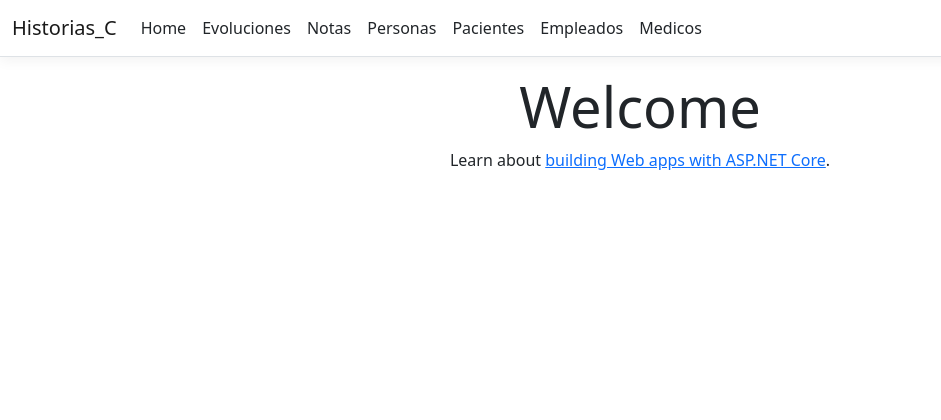
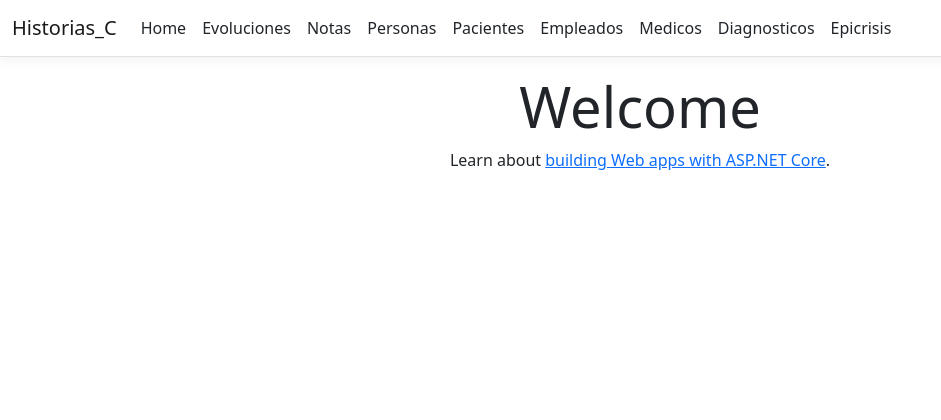
Before and after one commit to ivanparu/Clinical-History-System, an ASP.NET Core app: page / in a window 1280 px wide. Shown: the top 420 px of the page, without its empty margins (0-941 px from the left). Run offline with ASP.NET Core 8, Linux system fonts and the light colour scheme; style sheets or scripts are compiled from the project's sources.

Commit message:
nav. item agregado al layout (Diagnostic/Epicris)

```diff
--- a/Historias-C/Historias-C/Views/Shared/_Layout.cshtml
+++ b/Historias-C/Historias-C/Views/Shared/_Layout.cshtml
@@ -40,6 +40,12 @@
                         <li class="nav-item">
                             <a class="nav-link text-dark" asp-area="" asp-controller="Medicos" asp-action="Index">Medicos</a>
                         </li>
+                        <li class="nav-item">
+                            <a class="nav-link text-dark" asp-area="" asp-controller="Diagnosticos" asp-action="Index">Diagnosticos</a>
+                        </li>
+                        <li class="nav-item">
+                            <a class="nav-link text-dark" asp-area="" asp-controller="Epicrisis" asp-action="Index">Epicrisis</a>
+                        </li>
                     </ul>
                 </div>
             </div>
```
